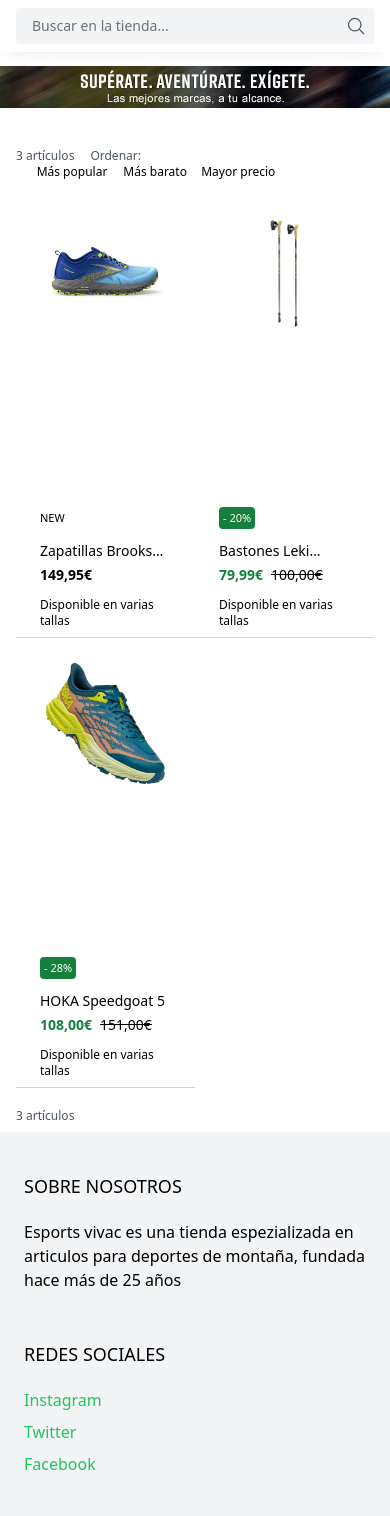
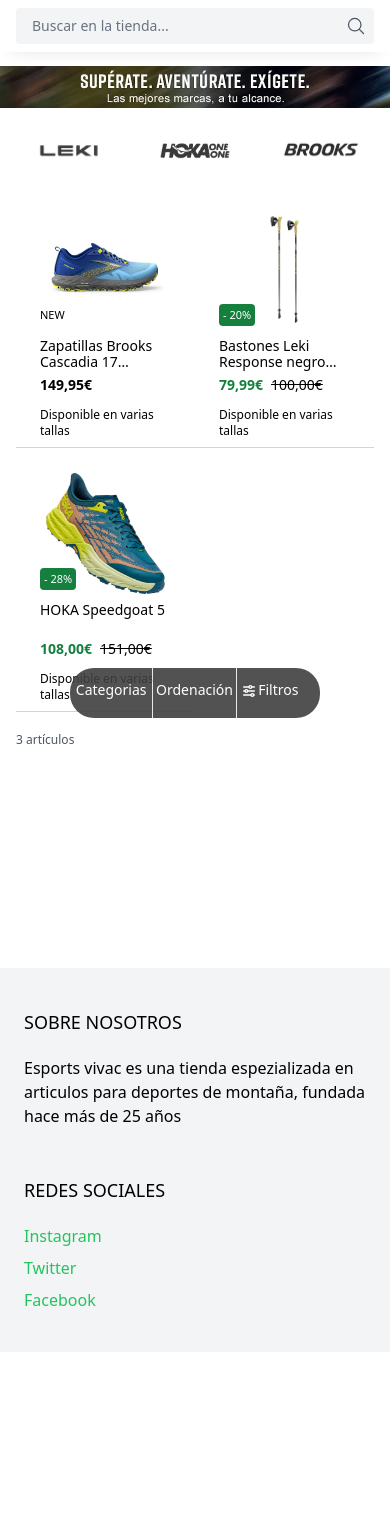
Before and after one commit to Edscon/Vivac, a Django app: page /shop/ in a window 390 px wide. Shown: the part 110-1626 px from the top of the page. After the commit the page ends 1416 px from the top, so only its background shows below. Run offline with Django 4.2, Linux system fonts and the light colour scheme; data comes from the database, SQL or seed files in the repository; both versions use the stored data as it was after the commit; some libraries are stand-ins or nearby versions.

Commit message:
First commit

```diff
--- a/core/templates/core/partials/styles.html
+++ b/core/templates/core/partials/styles.html
@@ -164,4 +164,14 @@
         border: none;
         background: transparent;
     }
+
+    .image_marca{
+        scale: 0.7;
+        filter: invert(10%) sepia(0%) saturate(50%) hue-rotate(262deg) brightness(95%) contrast(80%);
+        transition: scale 500ms;
+    }
+    .image_marca:hover{
+        scale: 1;
+        filter: invert(0%) sepia(100%) saturate(25%) hue-rotate(2deg) brightness(92%) contrast(105%);
+    }
 </style>
--- a/core/templates/core/shop.html
+++ b/core/templates/core/shop.html
@@ -6,7 +6,18 @@
 
 {% load static %}
 
-<div class="max-w-screen-md lg:max-w-screen-lg xl:max-w-screen-xl mx-auto overflow-hidden max-[1300px]:-mt-6 -mt-2 mb-2">
+<div class="fixed z-20 w-full grid place-content-center block lg:hidden bottom-4">
+    <div class="mx-auto w-[250px] md:w-[300px] h-[50px] flex text-white text-sm" >
+        <p class="w-1/3 h-full border-r justify-center flex py-3 rounded-l-3xl bg-neutral-700 opacity-90 hover:opacity-100">Categorias</p>
+        <p class="w-1/3 h-full border-r justify-center flex py-3 bg-neutral-700 opacity-90 hover:opacity-100">Ordenación</p>
+        <p class="w-1/3 h-full justify-center flex py-3 relative rounded-r-3xl bg-neutral-700 opacity-90 hover:opacity-100">
+            <svg class="h-4 w-4 text-white absolute left-1 md:left-3 top-[15px]"  width="24" height="24" viewBox="0 0 24 24" stroke-width="2" stroke="currentColor" fill="none" stroke-linecap="round" stroke-linejoin="round">  <path stroke="none" d="M0 0h24v24H0z"/>  <circle cx="14" cy="6" r="2" />  <line x1="4" y1="6" x2="12" y2="6" />  <line x1="16" y1="6" x2="20" y2="6" />  <circle cx="8" cy="12" r="2" />  <line x1="4" y1="12" x2="6" y2="12" />  <line x1="10" y1="12" x2="20" y2="12" />  <circle cx="17" cy="18" r="2" />  <line x1="4" y1="18" x2="15" y2="18" />  <line x1="19" y1="18" x2="20" y2="18" /></svg>
+            Filtros
+        </p>
+    </div>
+</div>
+<div class="max-w-screen-md lg:max-w-screen-lg xl:max-w-screen-xl mx-auto overflow-hidden max-[1300px]:-mt-6 -mt-2 mb-2 relative">
+
 
     <div class="mt-2 max-width-3xl max-auto grid place-content-center xl:h-[50px] w-full overflow-hidden hidden md:block" >
         <img src="{% static 'img/banner.png' %}" class="object-cover" >
@@ -107,6 +118,14 @@
                 {% if active_category %}
                     <div class="font-semibold text-black text-2xl capitalize">{{active_category}}</div>
                 {% endif %}
+                <div class="my-4 swiper2 mySwiper2 block text-gray-600 w-full text-center cursor-pointer overflow-hidden">
+                    <div class="swiper-wrapper">
+                    {% for marca in brands %}
+                    <div class="swiper-slide"><a href="{% url 'marca' marca.slug %}"><img class="image_marca w-full aspect-[3/1] object-contain"
+                        src={{marca.get_image}}></a></div>
+                    {% endfor %}
+                    </div>
+                </div>
                 <div class="flex space-x-2 text-xs mt-2 text-gray-700 relative">
                     {% if selecciones_querry or selecciones_price or selecciones_price or selecciones_sx or selecciones_sz or selecciones_ma %}
                     <div class="top-10 align-center my-auto">Tus selecciones: </div>
@@ -159,26 +178,26 @@
                     </div>
                     {% endif %}
                 </div>
-                <div class="flex flex-wrap space-x-4 text-xs mt-6">
+                <div class="flex flex-wrap space-x-4 text-xs mt-6 order hidden md:flex">
                     <p>{{products.count}} artículos</p>
                     <p>Ordenar:</p>
                     <div class="relative text-black">
-                        <a class="absolute -top-1 w-[80px] h-full py-1 inline-block rounded hover:bg-gray-100 relative transition duration-200 cursor-pointer">
+                        <button value="sort_popular" class="absolute -top-1 w-[80px] h-full py-1 inline-block rounded hover:bg-gray-100 relative transition duration-200 cursor-pointer">
                             <p class="text-center">Más popular</p>
-                        </a>
-                        <a class="absolute -top-1 w-[80px] h-full py-1 inline-block rounded hover:bg-gray-100 relative transition duration-200 cursor-pointer">
+                        </button>
+                        <button value="sort_price_asc" class="absolute -top-1 w-[80px] h-full py-1 inline-block rounded hover:bg-gray-100 relative transition duration-200 cursor-pointer">
                             <p class="text-center">Más barato</p>
-                        </a>
-                        <a class="absolute -top-1 w-[80px] h-full py-1 inline-block rounded hover:bg-gray-100 relative transition duration-200 cursor-pointer">
+                        </button>
+                        <button value="sort_price_desc" class="absolute -top-1 w-[80px] h-full py-1 inline-block rounded hover:bg-gray-100 relative transition duration-200 cursor-pointer">
                             <p class="text-center">Mayor precio</p>
-                        </a>
+                        </button>
                     </div>
                 </div>
             </div>
             <div class="product_card flex flex-wrap w-full text-black">
                 {% for product in products %}
-                <div onclick="window.location=`{% url 'product' product.slug %}`" onmouseleave="hover_card_leave('{{product.id}}')" onmouseover="hover_card('{{product.id}}')" class=" w-1/2 md:w-1/3 pt-5 h-[450px] hover:shadow-[1px_1px_8px_rgba(0,0,0,0.1)] transition-shadow duration-200 border-b border-gray-300 relative cursor-pointer">
-                    <img src="{{product.image}}" class="w-full rounded-xl px-6">
+                <div onclick="window.location=`{% url 'product' product.slug %}`" onmouseleave="hover_card_leave('{{product.id}}')" onmouseover="hover_card('{{product.id}}')" class=" w-1/2 md:w-1/3 pt-5 md:hover:shadow-[1px_1px_8px_rgba(0,0,0,0.1)] transition-shadow duration-200 border-b border-gray-300 relative cursor-pointer">
+                    <img src="{{product.image}}" class="w-full rounded-xl px-6 mb-28 md:mb-[150px]">
                     <div class="text-sm absolute bottom-2 w-full">
                         <div id="card-{{product.id}}-text" class="w-full transition-shadow duration-200">
                             {% if product.get_descuento > 0 %}
@@ -190,8 +209,8 @@
                             {% endif %}
                         </div>
                         <div class="px-6">
-                            <div class="pt-3 flex items-center justify-between line-clamp-1">
-                                <p class="line-clamp-1">{{ product.nombre }}</p>
+                            <div class="pt-3 flex items-center justify-between">
+                                <p class="line-clamp-2 md:line-clamp-1 leading-[16px] h-[33px] md:h-[17px]">{{ product.nombre }}</p>
                             </div>
                             {% if product.get_descuento > 0 %}
                             <div class="flex space-x-2">
--- a/core/urls.py
+++ b/core/urls.py
@@ -18,7 +18,6 @@
     path('shop/', shop, name='shop'),
     path('shop/<slug:slug>', product, name='product'),
     path('shop/<slug:slug>/<slug:slug_color>', variant_product, name='variant_product'),
-    path('shop/', marcas, name='shop'),
     path('marcas/<slug:slug>', marca, name='marca'),
 
 ]
--- a/core/views.py
+++ b/core/views.py
@@ -169,6 +169,19 @@
 
             selecciones_ma.append(j)
     #----------------------------------------------------------------
+    '''ORDERING'''
+
+    order = request.GET.get('or','')
+    print(order)
+
+    if (order == 'sort_popular'):
+        products = products.order_by('-popular_rating')
+    if (order == 'sort_price_asc'):
+        products = products.order_by('precio')
+    if (order == 'sort_price_desc'):
+        products = products.order_by('-precio')
+
+    #----------------------------------------------------------------
     print(products)
 
     'PRECIO MIN/MAX'
--- a/product/admin.py
+++ b/product/admin.py
@@ -69,6 +69,9 @@
     list_filter = ['rating', 'created_at']
     search_fields = ['rating']
 
+class ExtraImageAdmin(admin.ModelAdmin):
+    list_display = ['product', 'id', 'image_tag']
+    readonly_fields = ['id','image_tag']
 
 admin.site.register(Category, CategoryOrderAdmin)
 admin.site.register(Product, ProductOrderAdmin)
@@ -79,3 +82,4 @@
 admin.site.register(Variant, VariantOrderAdmin)
 admin.site.register(Review, ReviewOrderAdmin)
 admin.site.register(Image, ImageOrderAdmin)
+admin.site.register(ExtraImage, ExtraImageAdmin)
--- a/product/models.py
+++ b/product/models.py
@@ -131,6 +131,7 @@
     creado_en = models.DateTimeField(auto_now_add=True)
     image_id = models.IntegerField(null=True)
     sizes_shoes = models.CharField(max_length=255, blank=True, null=True)
+    popular_rating = models.IntegerField(null=True, blank=True)
 
     class Meta:
         verbose_name_plural = '1 - Products'
@@ -252,9 +253,12 @@
 
     def image_tag(self):
         if self.image:
-            return mark_safe('<img src="{}" height="80" />'.format(self.image.url))
+            return mark_safe('<img src="{}" height="200" />'.format(self.image.url))
         else:
             return ""
+
+    def ID(self):
+            return self.id
 
 class Variant(models.Model):
     nombre = models.CharField(max_length=255, blank=True, null=True)
```
Also changed, not shown: core/templates/core/frontpage.html (+1 -16 lines), core/templates/core/partials/scripts.html (+34 -6 lines), db.sqlite3, product/migrations/0073_product_popular_rating.py (added), product/migrations/0074_remove_product_popular_rating.py (added), product/migrations/0075_product_popular_rating.py (added), 1 other file.
